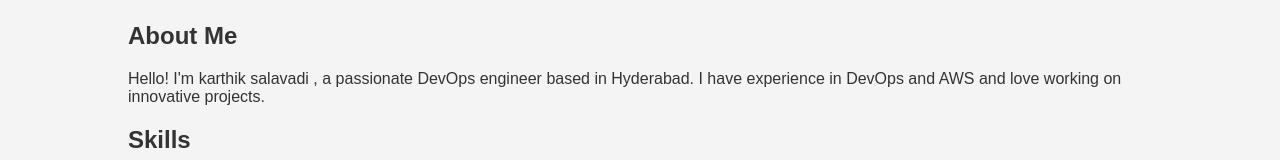
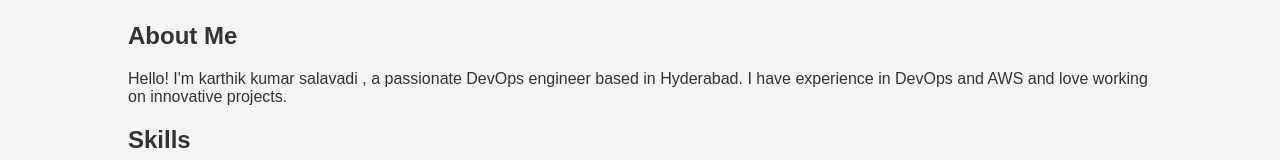
Before and after one commit to karthiksalavadi/demo-project, a plain HTML site: page index.html in a window 1280 px wide. Shown: the part 226-386 px from the top of the page. Drawn offline with Linux system fonts and the light colour scheme.

Commit message:
Update index.html

```diff
--- a/index.html
+++ b/index.html
@@ -88,7 +88,7 @@
     <div class="container">
         <section id="about" class="section">
             <h2>About Me</h2>
-            <p>Hello! I'm karthik salavadi , a passionate DevOps engineer based in Hyderabad. I have experience in DevOps and AWS and love working on innovative projects.</p>
+            <p>Hello! I'm karthik kumar salavadi , a passionate DevOps engineer based in Hyderabad. I have experience in DevOps and AWS and love working on innovative projects.</p>
         </section>
 
         <section id="skills" class="section">
```
